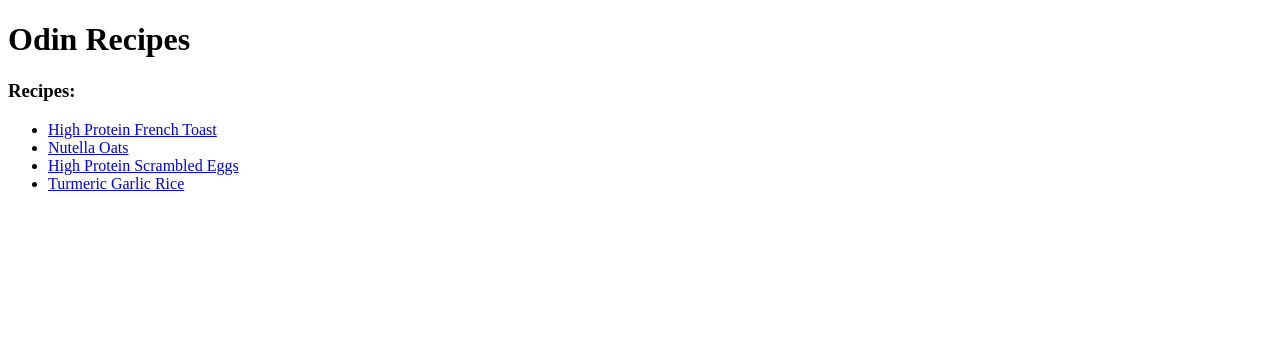
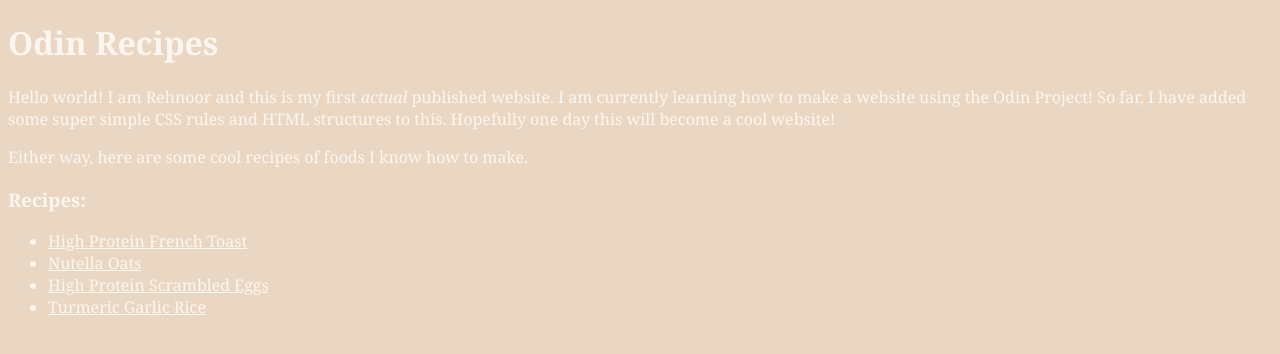
Before and after one commit to Rehnoor/odin-recipes, a plain HTML site: page index.html in a window 1280 px wide. Drawn offline with Linux system fonts and the light colour scheme.

Commit message:
Added some simple CSS styling to main page and each recipe page

```diff
--- a/index.html
+++ b/index.html
@@ -1,11 +1,18 @@
 <!DOCTYPE html>
 <html>
     <head>
+        <link rel="stylesheet" href="styles/main-style.css">
         <meta charset="utf-8">
         <title>Odin Recipes</title>
     </head>
     <body>
         <h1>Odin Recipes</h1>
+        <p>Hello world! I am Rehnoor and this is my first <em>actual</em>
+            published website. I am currently learning how to make a website
+            using the Odin Project! So far, I have added some super simple CSS rules and HTML
+            structures to this. Hopefully one day this will become a cool website!
+        </p>
+        <p>Either way, here are some cool recipes of foods I know how to make.</p>
         <h3>Recipes:</h3>
         <ul>
             <li><a href="recipes/frenchtoast.html">High Protein French Toast</a></li>
--- /dev/null
+++ b/styles/eggs.css
@@ -0,0 +1,12 @@
+body {
+    font-family: Georgia, 'Times New Roman', Times, serif;
+    background-color: #F4D88Aff;
+}
+
+h1, h2 {
+    color: #C27C33ff;
+}
+
+p, ul, ol {
+    color: #9A6642ff;
+}
--- /dev/null
+++ b/styles/frenchtoast.css
@@ -0,0 +1,12 @@
+body {
+    font-family: Georgia, 'Times New Roman', Times, serif;
+    background-color: #D77C69ff;
+}
+
+h1, h2 {
+    color: #564641ff;
+}
+
+p, ul, ol {
+    color: #630705ff;
+}
--- /dev/null
+++ b/styles/main-style.css
@@ -0,0 +1,9 @@
+body {
+    font-family: Georgia, 'Times New Roman', Times, serif;
+    background-color: #ead7c3;
+    color: #fbf6ef;
+}
+
+a {
+    color: #fbf6ef;
+}
--- /dev/null
+++ b/styles/oats.css
@@ -0,0 +1,12 @@
+body {
+    font-family: Georgia, 'Times New Roman', Times, serif;
+    background-color: #E4BEAAff;
+}
+
+h1, h2 {
+    color: #965D4Aff;
+}
+
+p, ul, ol {
+    color: #B43A1Fff;
+}
--- /dev/null
+++ b/styles/rice.css
@@ -0,0 +1,12 @@
+body {
+    font-family: Georgia, 'Times New Roman', Times, serif;
+    background-color: #BCD2BEff;
+}
+
+h1, h2 {
+    color: #EADF00ff;
+}
+
+p, ul, ol {
+    color: #F59200ff;
+}
```
Also changed, not shown: recipes/frenchtoast.html (+1 -0 lines), recipes/nutellaoats.html (+1 -0 lines), recipes/scrambledeggs.html (+1 -0 lines), recipes/turmericrice.html (+1 -0 lines).
